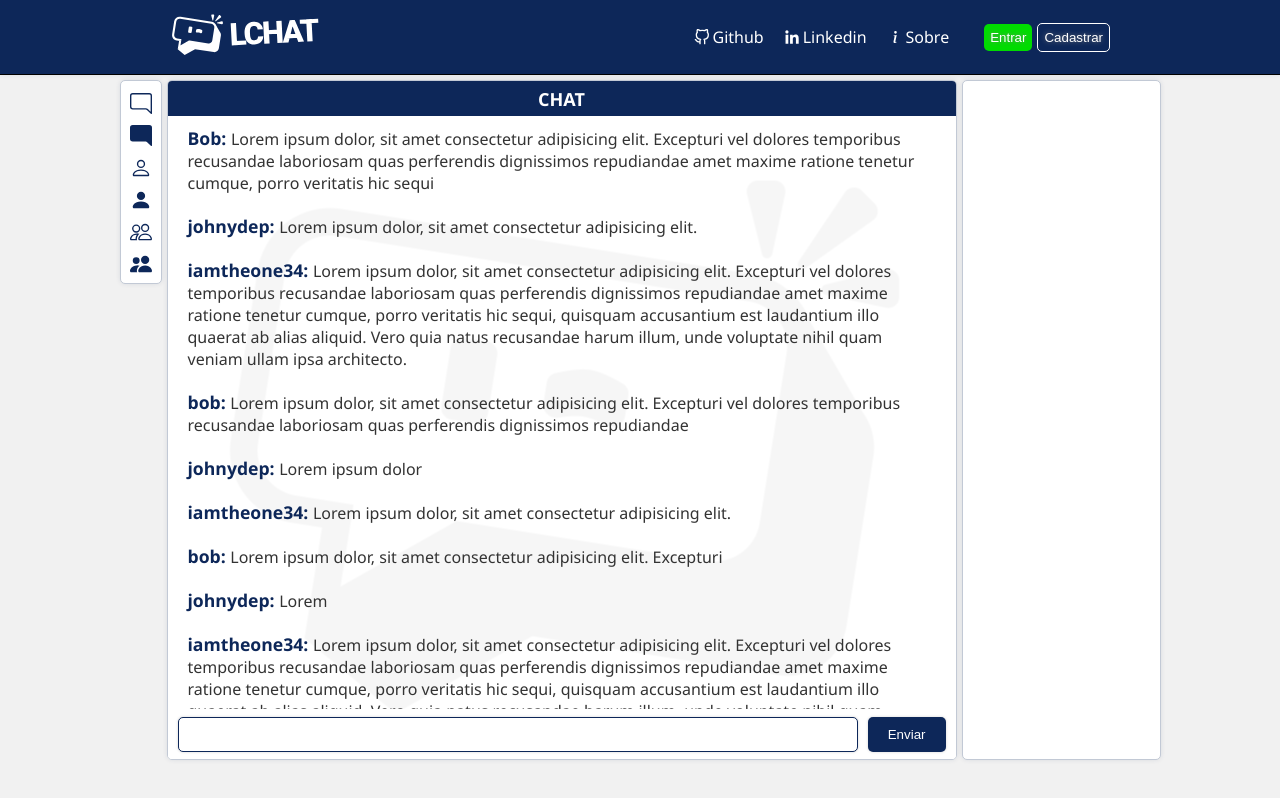
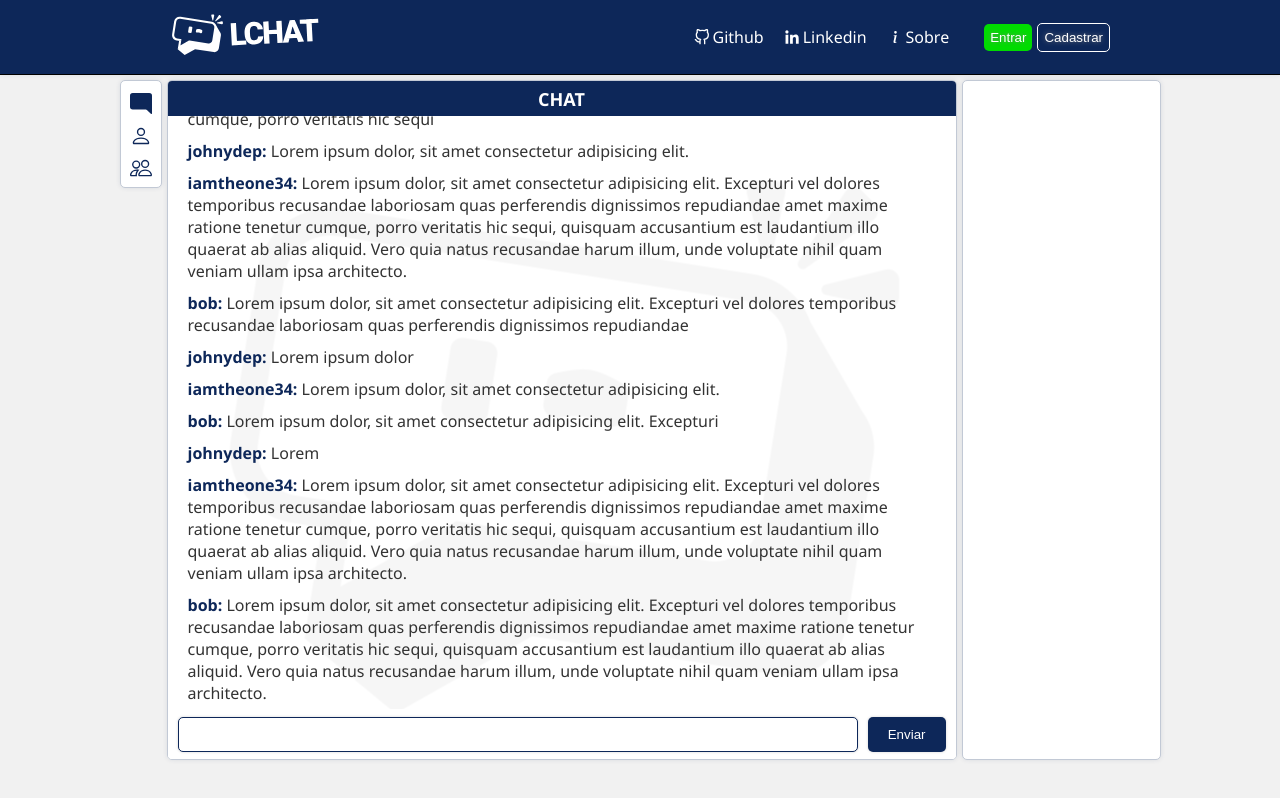
Before and after one commit to luciano44/LChat, a React (Create React App) app: page / in a window 1280 px wide. Built offline with nearby package versions, Linux system fonts and the light colour scheme.

Commit message:
finished chat, add auto-scroll

```diff
--- a/src/App.tsx
+++ b/src/App.tsx
@@ -10,13 +10,13 @@ import Links from "./components/Links";
 import SignInSignOut from "./components/SignInSignOut";
 import "./css/App.scss";
 
-export type Messages = {
+export type MessagesType = {
   author: string;
   message: string;
 };
 
 function App() {
-  const [messages, setMessages] = useState<Messages[]>([
+  const [messages, setMessages] = useState<MessagesType[]>([
     {
       author: "Bob",
       message:
@@ -63,46 +63,6 @@ function App() {
       message:
         "Lorem ipsum dolor, sit amet consectetur adipisicing elit. Excepturi vel dolores temporibus recusandae laboriosam quas perferendis dignissimos repudiandae amet maxime ratione tenetur cumque, porro veritatis hic sequi, quisquam accusantium est laudantium illo quaerat ab alias aliquid. Vero quia natus recusandae harum illum, unde voluptate nihil quam veniam ullam ipsa architecto.",
     },
-    {
-      author: "johnydep",
-      message:
-        "Lorem ipsum dolor, sit amet consectetur adipisicing elit. Excepturi vel dolores temporibus recusandae laboriosam quas perferendis dignissimos repudiandae amet maxime ratione tenetur cumque, porro veritatis hic sequi, quisquam accusantium est laudantium illo quaerat ab alias aliquid. Vero quia natus recusandae harum illum, unde voluptate nihil quam veniam ullam ipsa architecto.",
-    },
-    {
-      author: "iamtheone34",
-      message:
-        "Lorem ipsum dolor, sit amet consectetur adipisicing elit. Excepturi vel dolores temporibus recusandae laboriosam quas perferendis dignissimos repudiandae amet maxime ratione tenetur cumque, porro veritatis hic sequi, quisquam accusantium est laudantium illo quaerat ab alias aliquid. Vero quia natus recusandae harum illum, unde voluptate nihil quam veniam ullam ipsa architecto.",
-    },
-    {
-      author: "bob",
-      message:
-        "Lorem ipsum dolor, sit amet consectetur adipisicing elit. Excepturi vel dolores temporibus recusandae laboriosam quas perferendis dignissimos repudiandae amet maxime ratione tenetur cumque, porro veritatis hic sequi, quisquam accusantium est laudantium illo quaerat ab alias aliquid. Vero quia natus recusandae harum illum, unde voluptate nihil quam veniam ullam ipsa architecto.",
-    },
-    {
-      author: "johnydep",
-      message:
-        "Lorem ipsum dolor, sit amet consectetur adipisicing elit. Excepturi vel dolores temporibus recusandae laboriosam quas perferendis dignissimos repudiandae amet maxime ratione tenetur cumque, porro veritatis hic sequi, quisquam accusantium est laudantium illo quaerat ab alias aliquid. Vero quia natus recusandae harum illum, unde voluptate nihil quam veniam ullam ipsa architecto.",
-    },
-    {
-      author: "iamtheone34",
-      message:
-        "Lorem ipsum dolor, sit amet consectetur adipisicing elit. Excepturi vel dolores temporibus recusandae laboriosam quas perferendis dignissimos repudiandae amet maxime ratione tenetur cumque, porro veritatis hic sequi, quisquam accusantium est laudantium illo quaerat ab alias aliquid. Vero quia natus recusandae harum illum, unde voluptate nihil quam veniam ullam ipsa architecto.",
-    },
-    {
-      author: "bob",
-      message:
-        "Lorem ipsum dolor, sit amet consectetur adipisicing elit. Excepturi vel dolores temporibus recusandae laboriosam quas perferendis dignissimos repudiandae amet maxime ratione tenetur cumque, porro veritatis hic sequi, quisquam accusantium est laudantium illo quaerat ab alias aliquid. Vero quia natus recusandae harum illum, unde voluptate nihil quam veniam ullam ipsa architecto.",
-    },
-    {
-      author: "johnydep",
-      message:
-        "Lorem ipsum dolor, sit amet consectetur adipisicing elit. Excepturi vel dolores temporibus recusandae laboriosam quas perferendis dignissimos repudiandae amet maxime ratione tenetur cumque, porro veritatis hic sequi, quisquam accusantium est laudantium illo quaerat ab alias aliquid. Vero quia natus recusandae harum illum, unde voluptate nihil quam veniam ullam ipsa architecto.",
-    },
-    {
-      author: "iamtheone34",
-      message:
-        "Lorem ipsum dolor, sit amet consectetur adipisicing elit. Excepturi vel dolores temporibus recusandae laboriosam quas perferendis dignissimos repudiandae amet maxime ratione tenetur cumque, porro veritatis hic sequi, quisquam accusantium est laudantium illo quaerat ab alias aliquid. Vero quia natus recusandae harum illum, unde voluptate nihil quam veniam ullam ipsa architecto.",
-    },
   ]);
 
   return (
--- a/src/components/Chat/index.tsx
+++ b/src/components/Chat/index.tsx
@@ -1,28 +1,48 @@
 import "./style.scss";
 import React, { useRef, useEffect } from "react";
-import { Messages } from "../../App";
+import { MessagesType } from "../../App";
 
 type Props = {
   children: React.ReactNode;
-  setMessages: React.Dispatch<React.SetStateAction<Messages[]>>;
+  setMessages: React.Dispatch<React.SetStateAction<MessagesType[]>>;
 };
 
 function Index({ children, setMessages }: Props) {
   const buttonRef = useRef<HTMLButtonElement>(null);
   const inputRef = useRef<HTMLInputElement>(null);
+  const messagesRef = useRef<HTMLUListElement>(null);
 
-  // useEffect(() => {
-  //   inputRef?.current.focus();
-  // }, []);
+  // automatically scrolls the chat to the bottom once when comp. is rendered.
+  useEffect(() => {
+    messagesRef.current?.scrollBy(0, 9999);
+  }, []);
+
+  // scrolls the chat to the bottom at every new message if it's already scrolled next to the bottom.
+  useEffect(() => {
+    const scrollHeight = messagesRef.current?.scrollHeight;
+    const scrollDistanceFromTop = messagesRef.current?.scrollTop;
+    const MinimumToAutoScroll = scrollHeight && scrollHeight - 800;
+
+    if (scrollDistanceFromTop && MinimumToAutoScroll) {
+      if (scrollDistanceFromTop > MinimumToAutoScroll) {
+        messagesRef.current?.scrollBy(0, 9999);
+      }
+    }
+  });
 
   function submitHandler(e: any) {
+    const message = inputRef.current?.value;
+
     e.preventDefault();
-    setMessages((prev) => [...prev, { author: "bob", message: "mesagaga" }]);
+    setMessages((prev) => [...prev, { author: "bob", message: message! }]);
+    inputRef.current!.value = "";
   }
 
   return (
     <div className="section__chat">
-      <ul className="section__chat__messages">{children}</ul>
+      <ul ref={messagesRef} className="section__chat__messages">
+        {children}
+      </ul>
 
       <form onSubmit={submitHandler}>
         <input ref={inputRef} type="text" name="message" id="message" />
--- a/src/components/Chat/style.scss
+++ b/src/components/Chat/style.scss
@@ -24,6 +24,7 @@
       border: 1px solid $first-color;
       border-radius: $border-radius;
       height: 35px;
+      padding-left: 10px;
     }
     button {
       box-shadow: 0 0 3px lightgray;
@@ -40,6 +41,7 @@
 .section__chat__messages {
   overflow-x: auto;
   width: 100%;
+  flex-grow: 1;
   padding: 0;
 
   li {
--- a/src/components/Message/style.scss
+++ b/src/components/Message/style.scss
@@ -1,12 +1,11 @@
 @import "../../css/variables.scss";
 
 .section__chat__message {
-  padding: 10px 20px;
+  padding: 5px 20px;
   display: flex;
 
   .author {
     color: $first-color;
-    font-size: 1.1rem;
     font-weight: bold;
   }
   .message {
--- a/src/components/Section/index.tsx
+++ b/src/components/Section/index.tsx
@@ -3,7 +3,7 @@ import backgroundLogo from "../../img/logos/background-logo/background-logo.png"
 
 type Props = {
   children: React.ReactChildren | React.ReactNode;
-  title: string;
+  title: "CHAT" | "PERFIL" | "USUÁRIOS" | "CADASTRE-SE" | "LOGIN" | "SOBRE";
 };
 
 function index({ children, title }: Props) {
--- a/src/components/SideMenu/index.tsx
+++ b/src/components/SideMenu/index.tsx
@@ -12,11 +12,11 @@ function index() {
   return (
     <div className="side-menu">
       <ul>
-        <li>
+        {/* <li>
           <a href="#">
             <BsChatRight />
           </a>
-        </li>
+        </li> */}
         <li>
           <a href="#">
             <BsChatRightFill />
@@ -27,21 +27,21 @@ function index() {
             <BsPerson />
           </a>
         </li>
-        <li>
+        {/* <li>
           <a href="#">
             <BsPersonFill />
           </a>
-        </li>
+        </li> */}
         <li>
           <a href="#">
             <BsPeople />
           </a>
         </li>
-        <li>
+        {/* <li>
           <a href="#">
             <BsPeopleFill />
           </a>
-        </li>
+        </li> */}
       </ul>
     </div>
   );
```
